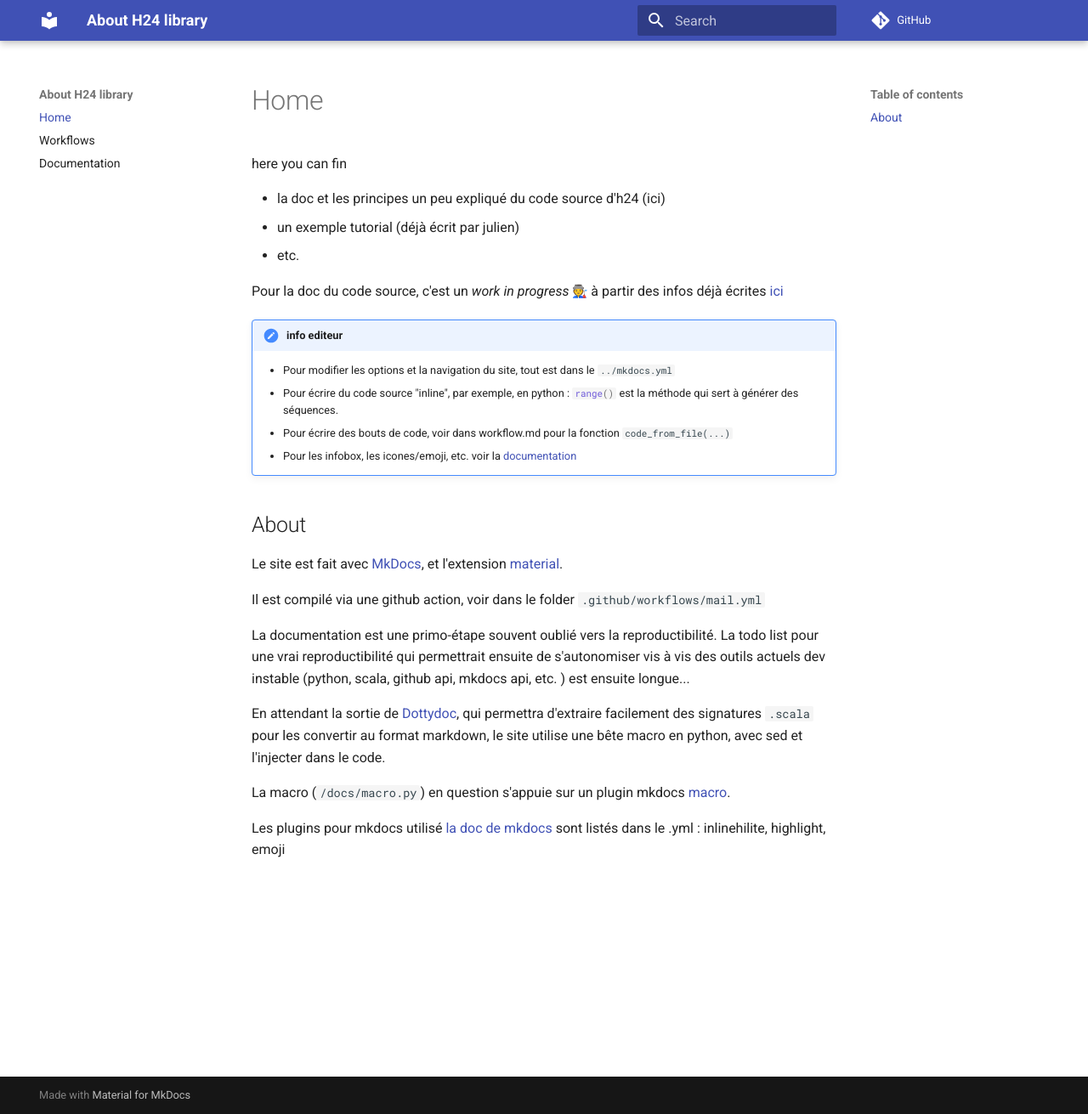
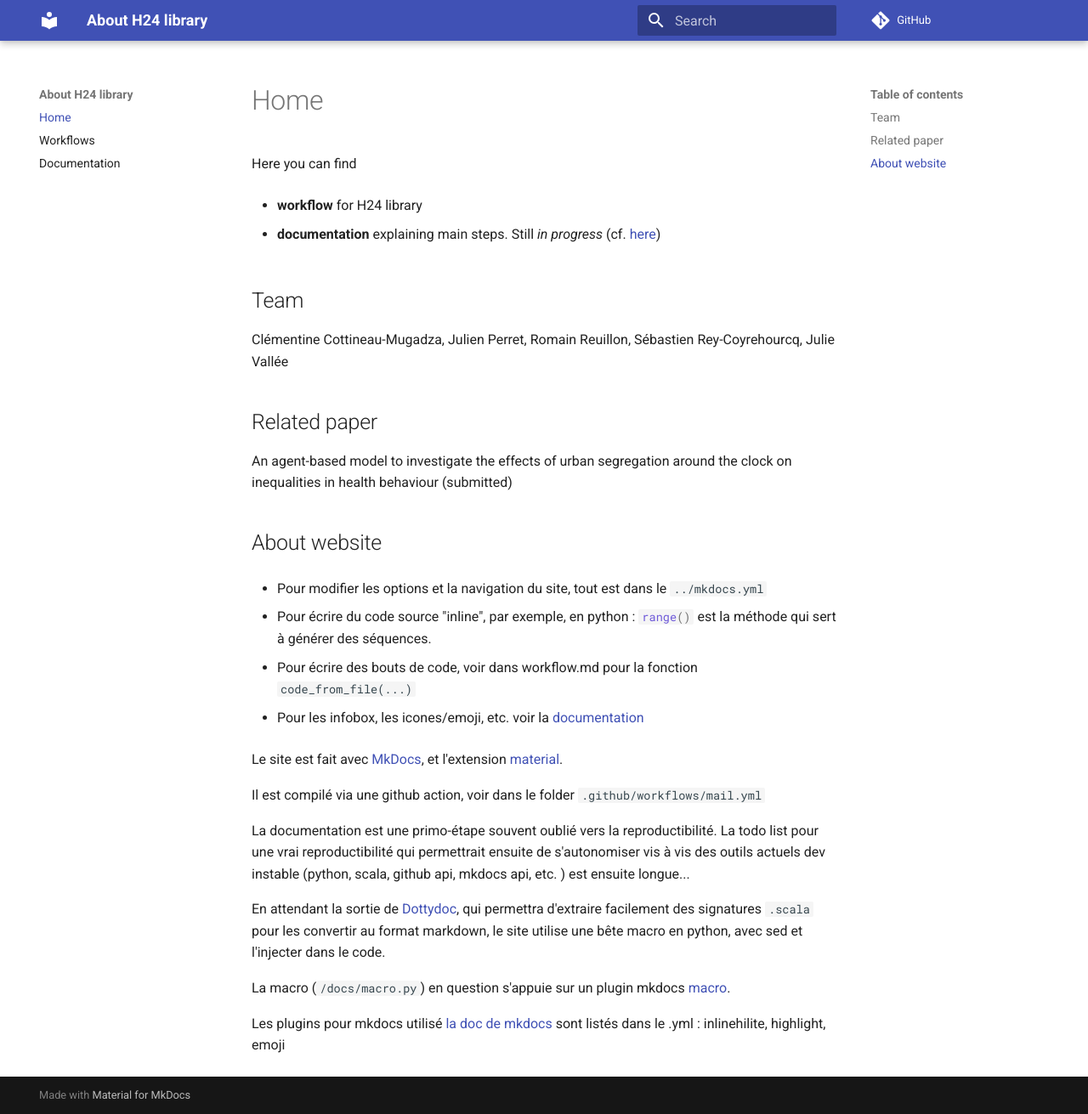
Before and after one commit to eighties-cities/h24, an MkDocs documentation site: the page built from docs/index.md, in a window 1280 px wide and 1311 px high. Shown: the whole window at 85% size. Built offline with MkDocs 1.6.1 and Material for MkDocs 9.7.7, drawn with Linux system fonts in a browser that asks for light colours; emoji names are drawn with the system emoji font; comment, search, counter and statistics services are not loaded.

Commit message:
reorga-3

```diff
--- a/docs/index.md
+++ b/docs/index.md
@@ -1,34 +1,63 @@
+---
+editor_options:
+  markdown:
+    wrap: 72
+---
+
 # Home
 
-here you can fin
+Here you can find
 
-  - la doc et les principes un peu expliqué du code source d'h24 (ici)
-  - un exemple tutorial (déjà écrit par julien)
-  - etc.
+-   **workflow** for H24 library
 
-Pour la doc du code source, c'est un *work in progress* :factory_worker: à partir des infos déjà écrites [ici](https://hackmd.io/IGeOfl9yQmmkekJzgTClMA?both)
+-   **documentation** explaining main steps. Still *in progress* (cf.
+    [here](https://hackmd.io/IGeOfl9yQmmkekJzgTClMA?both))
 
+## Team
 
-!!! note "info editeur"
+Clémentine Cottineau-Mugadza, Julien Perret, Romain Reuillon, Sébastien
+Rey-Coyrehourcq, Julie Vallée
 
-    - Pour modifier les options et la navigation du site, tout est dans le `../mkdocs.yml`
-    - Pour écrire du code source "inline", par exemple, en python : `#!python range()` est la méthode qui sert à générer des séquences.
-    - Pour écrire des bouts de code, voir dans workflow.md pour la fonction `code_from_file(...)`
-    - Pour les infobox, les icones/emoji, etc. voir la [documentation](https://squidfunk.github.io/mkdocs-material/reference/admonitions/)
+## Related paper
 
+An agent-based model to investigate the effects of urban segregation
+around the clock on inequalities in health behaviour (submitted)
 
+## About website
 
-## About
+-   Pour modifier les options et la navigation du site, tout est dans le
+    `../mkdocs.yml`
 
-Le site est fait avec [MkDocs](https://www.mkdocs.org/), et l'extension [material](https://squidfunk.github.io/mkdocs-material/).
+-   Pour écrire du code source "inline", par exemple, en python :
+    `#!python range()` est la méthode qui sert à générer des séquences.
 
-Il est compilé via une github action, voir dans le folder `.github/workflows/mail.yml`
+-   Pour écrire des bouts de code, voir dans workflow.md pour la
+    fonction `code_from_file(...)`
 
-La documentation est une primo-étape souvent oublié vers la reproductibilité. La todo list pour une vrai reproductibilité qui permettrait ensuite de s'autonomiser vis à vis des outils actuels dev instable (python, scala, github api, mkdocs api, etc. ) est ensuite longue...
+-   Pour les infobox, les icones/emoji, etc. voir la
+    [documentation](https://squidfunk.github.io/mkdocs-material/reference/admonitions/)
 
+Le site est fait avec [MkDocs](https://www.mkdocs.org/), et l'extension
+[material](https://squidfunk.github.io/mkdocs-material/).
 
-En attendant la sortie de [Dottydoc](https://dotty.epfl.ch/docs/usage/dottydoc.html), qui permettra d'extraire facilement des signatures `.scala` pour les convertir au format markdown, le site utilise une bête macro en python, avec sed et l'injecter dans le code.
+Il est compilé via une github action, voir dans le folder
+`.github/workflows/mail.yml`
 
-La macro (`/docs/macro.py`) en question s'appuie sur un plugin mkdocs [macro](https://github.com/fralau/mkdocs_macros_plugin#macros-and-filters).
+La documentation est une primo-étape souvent oublié vers la
+reproductibilité. La todo list pour une vrai reproductibilité qui
+permettrait ensuite de s'autonomiser vis à vis des outils actuels dev
+instable (python, scala, github api, mkdocs api, etc. ) est ensuite
+longue...
 
-Les plugins pour mkdocs utilisé [la doc de mkdocs](https://squidfunk.github.io/mkdocs-material/reference/abbreviations/) sont listés dans le .yml : inlinehilite, highlight, emoji
+En attendant la sortie de
+[Dottydoc](https://dotty.epfl.ch/docs/usage/dottydoc.html), qui
+permettra d'extraire facilement des signatures `.scala` pour les
+convertir au format markdown, le site utilise une bête macro en python,
+avec sed et l'injecter dans le code.
+
+La macro (`/docs/macro.py`) en question s'appuie sur un plugin mkdocs
+[macro](https://github.com/fralau/mkdocs_macros_plugin#macros-and-filters).
+
+Les plugins pour mkdocs utilisé [la doc de
+mkdocs](https://squidfunk.github.io/mkdocs-material/reference/abbreviations/)
+sont listés dans le .yml : inlinehilite, highlight, emoji
```
Also changed, not shown: docs/doc.md (+2 -2 lines).
